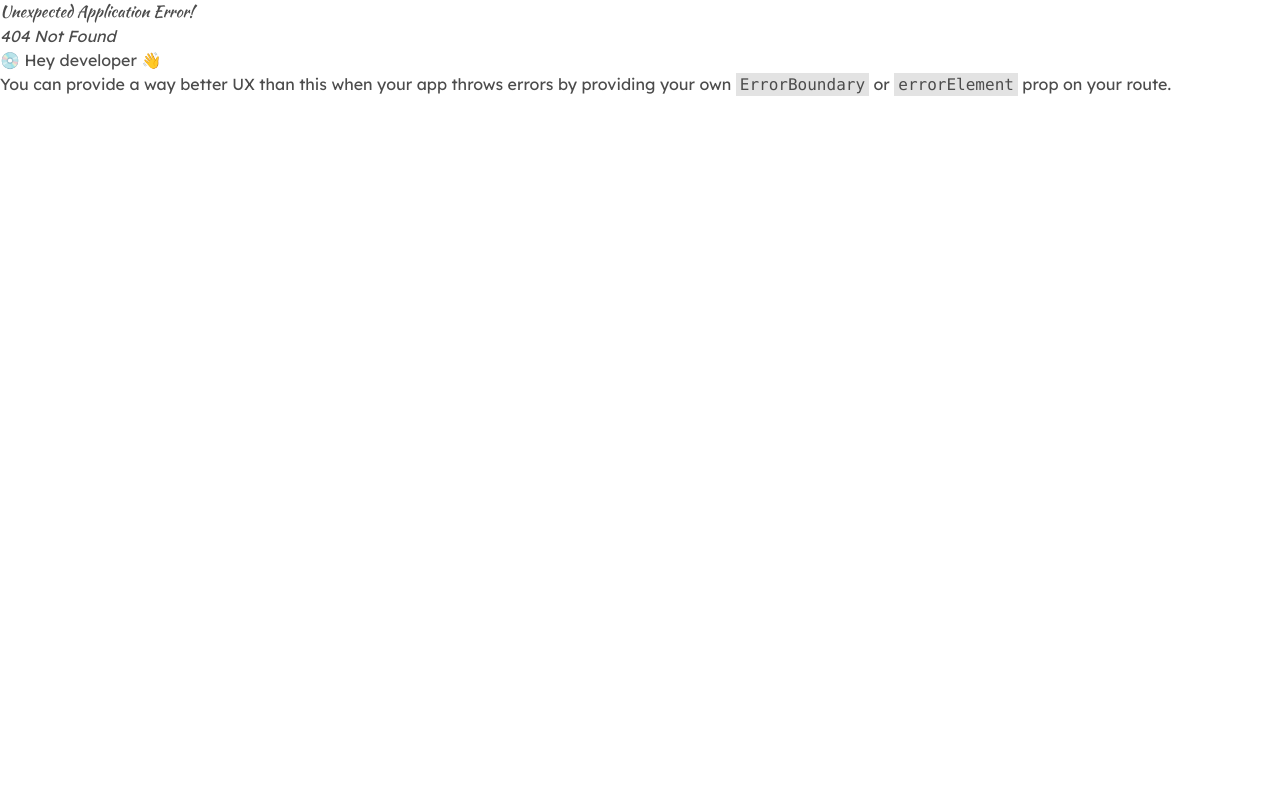
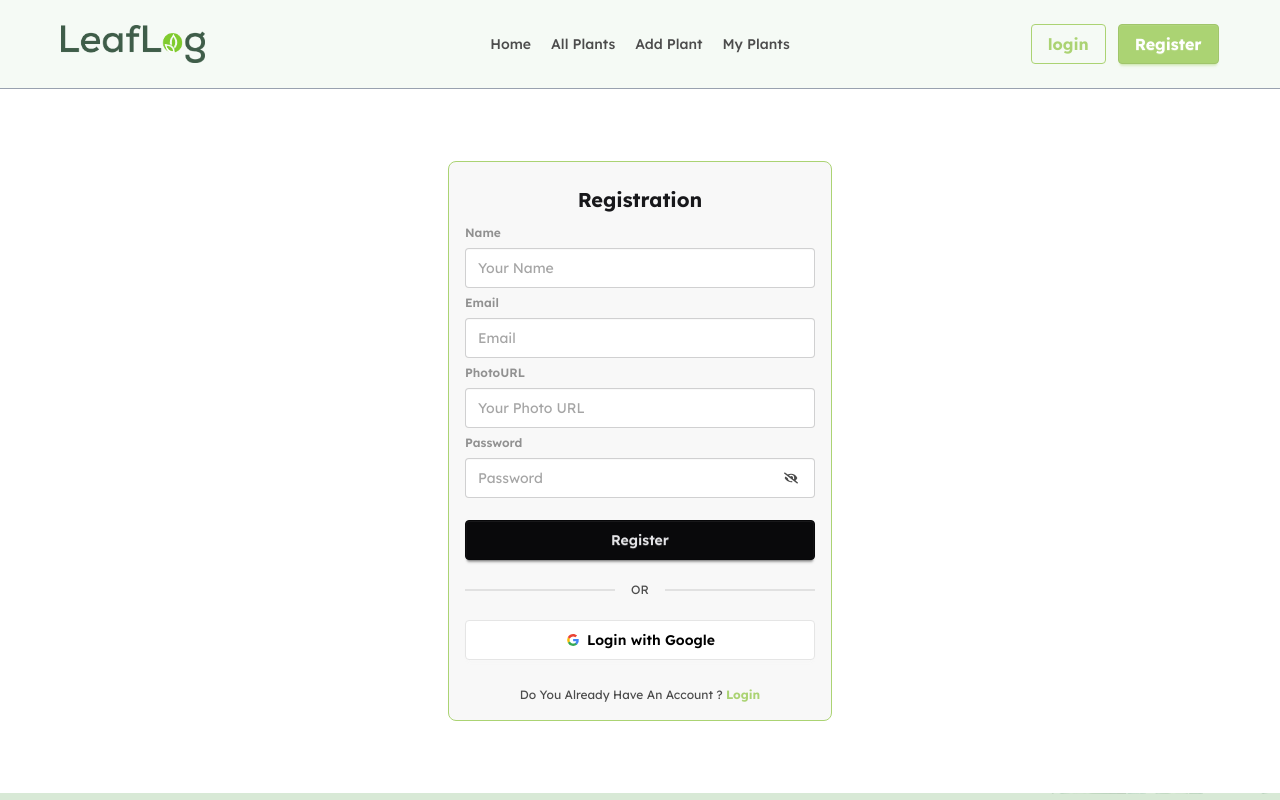
Before and after one commit to purnadebpaul64/leaflog-client, a React (Vite) app: page /auth/registration in a window 1280 px wide. Before the commit this address had no page. Shown: the top 800 px of the page. Built offline with nearby package versions, Linux system fonts and the light colour scheme.

Commit message:
error page added

```diff
--- /dev/null
+++ b/src/Components/AuthPageComponents/Login.jsx
@@ -0,0 +1,88 @@
+import React, { useState } from "react";
+import { FaEye, FaEyeSlash } from "react-icons/fa";
+import { Link } from "react-router";
+
+const Login = () => {
+  const [showPass, setShowPass] = useState(false);
+  return (
+    <div className="py-18 flex justify-center items-center">
+      <form className="fieldset bg-base-200 border-primary rounded-box w-sm border p-4">
+        <legend className="fieldset-legend justify-center text-xl font-bold">
+          Login
+        </legend>
+
+        <label className="label font-semibold">Email</label>
+        <input
+          type="email"
+          className="input w-full"
+          placeholder="Email"
+          name="email"
+          required
+        />
+
+        <label className="label font-semibold">Password</label>
+        <div className="relative">
+          <input
+            name="pass"
+            required
+            type={showPass ? "text" : "password"}
+            className="input w-full"
+            placeholder="Password"
+          />
+          <div
+            onClick={() => {
+              setShowPass(!showPass);
+            }}
+            className="absolute top-0 right-0 btn btn-ghost"
+          >
+            {showPass ? <FaEye /> : <FaEyeSlash />}
+          </div>
+        </div>
+        <div>
+          <a className="link link-hover">Forgot password?</a>
+        </div>
+
+        <button type="submit" className="btn btn-neutral mt-4">
+          Login
+        </button>
+        <div className="divider">OR</div>
+        <button className="btn bg-white text-black border-[#e5e5e5]">
+          <svg
+            aria-label="Google logo"
+            width="16"
+            height="16"
+            xmlns="http://www.w3.org/2000/svg"
+            viewBox="0 0 512 512"
+          >
+            <g>
+              <path d="m0 0H512V512H0" fill="#fff"></path>
+              <path
+                fill="#34a853"
+                d="M153 292c30 82 118 95 171 60h62v48A192 192 0 0190 341"
+              ></path>
+              <path
+                fill="#4285f4"
+                d="m386 400a140 175 0 0053-179H260v74h102q-7 37-38 57"
+              ></path>
+              <path
+                fill="#fbbc02"
+                d="m90 341a208 200 0 010-171l63 49q-12 37 0 73"
+              ></path>
+              <path
+                fill="#ea4335"
+                d="m153 219c22-69 116-109 179-50l55-54c-78-75-230-72-297 55"
+              ></path>
+            </g>
+          </svg>
+          Login with Google
+        </button>
+        <p className="text-center pt-5">
+          Dont’t Have An Account ?<span> </span>
+          <Link className="text-primary font-bold">Register</Link>
+        </p>
+      </form>
+    </div>
+  );
+};
+
+export default Login;
--- /dev/null
+++ b/src/Components/AuthPageComponents/Registration.jsx
@@ -0,0 +1,114 @@
+import React, { useState } from "react";
+import { FaEye, FaEyeSlash } from "react-icons/fa";
+import { Link } from "react-router";
+
+const Registration = () => {
+  const [showPass, setShowPass] = useState(false);
+  const [passError, setPassError] = useState([]);
+  return (
+    <div className="py-18 flex justify-center items-center">
+      <form className="fieldset bg-base-200 border-primary rounded-box w-sm border p-4">
+        <legend className="fieldset-legend justify-center text-xl font-bold">
+          Registration
+        </legend>
+
+        <label className="label font-semibold">Name</label>
+        <input
+          name="name"
+          type="text"
+          className="input w-full"
+          placeholder="Your Name"
+          required
+        />
+
+        <label className="label font-semibold">Email</label>
+        <input
+          name="email"
+          type="email"
+          className="input w-full"
+          placeholder="Email"
+          required
+        />
+
+        <label className="label font-semibold">PhotoURL</label>
+        <input
+          name="photo"
+          type="text"
+          className="input w-full"
+          placeholder="Your Photo URL"
+        />
+
+        <label className="label font-semibold">Password</label>
+        <div className="relative">
+          <input
+            name="password"
+            type={showPass ? "text" : "password"}
+            className="input w-full "
+            placeholder="Password"
+            required
+          />
+          <div
+            onClick={() => {
+              setShowPass(!showPass);
+            }}
+            className="absolute top-0 right-0 btn btn-ghost"
+          >
+            {showPass ? <FaEye /> : <FaEyeSlash />}
+          </div>
+        </div>
+
+        {/* Show password validation errors */}
+        {passError.length > 0 && (
+          <ul className="text-red-500 list-disc list-inside mt-2">
+            {passError.map((err, i) => (
+              <li key={i}>{err}</li>
+            ))}
+          </ul>
+        )}
+
+        <button type="submit" className="btn btn-neutral mt-4">
+          Register
+        </button>
+        <div className="divider">OR</div>
+        <button className="btn bg-white text-black border-[#e5e5e5]">
+          <svg
+            aria-label="Google logo"
+            width="16"
+            height="16"
+            xmlns="http://www.w3.org/2000/svg"
+            viewBox="0 0 512 512"
+          >
+            <g>
+              <path d="m0 0H512V512H0" fill="#fff"></path>
+              <path
+                fill="#34a853"
+                d="M153 292c30 82 118 95 171 60h62v48A192 192 0 0190 341"
+              ></path>
+              <path
+                fill="#4285f4"
+                d="m386 400a140 175 0 0053-179H260v74h102q-7 37-38 57"
+              ></path>
+              <path
+                fill="#fbbc02"
+                d="m90 341a208 200 0 010-171l63 49q-12 37 0 73"
+              ></path>
+              <path
+                fill="#ea4335"
+                d="m153 219c22-69 116-109 179-50l55-54c-78-75-230-72-297 55"
+              ></path>
+            </g>
+          </svg>
+          Login with Google
+        </button>
+        <p className="text-center pt-5">
+          Do You Already Have An Account ?<span> </span>
+          <Link className="text-primary font-bold" to={"/auth"}>
+            Login
+          </Link>
+        </p>
+      </form>
+    </div>
+  );
+};
+
+export default Registration;
--- a/src/Components/HomePageComponents/HeroSection.jsx
+++ b/src/Components/HomePageComponents/HeroSection.jsx
@@ -70,7 +70,7 @@ const HeroSection = () => {
                 <img
                   src={slide.image}
                   alt={`Slide ${index + 1}`}
-                  className="w-full max-w-72 object-cover rounded-xl "
+                  className="w-full max-w-42 md:max-w-72 object-cover rounded-xl "
                 />
               </div>
             </div>
--- /dev/null
+++ b/src/Layouts/AuthLayout.jsx
@@ -0,0 +1,19 @@
+import React from "react";
+
+import { Outlet } from "react-router";
+import NavBar from "../Components/NavBar";
+import Footer from "../Components/Footer";
+
+const AuthLayout = () => {
+  return (
+    <div>
+      <NavBar></NavBar>
+      <div className="w-11/12 mx-auto">
+        <Outlet></Outlet>
+      </div>
+      <Footer></Footer>
+    </div>
+  );
+};
+
+export default AuthLayout;
--- a/src/Pages/ErrorPage.jsx
+++ b/src/Pages/ErrorPage.jsx
@@ -1,9 +1,33 @@
 import React from "react";
+import NavBar from "../Components/NavBar";
+import Footer from "../Components/Footer";
+import bgimg from "../assets/error-bg.webp";
+import errorimg from "../assets/404img.png";
+import { Link } from "react-router";
 
 const ErrorPage = () => {
   return (
     <div>
-      <h1>error page</h1>
+      <NavBar></NavBar>
+      <div
+        className="bg-cover bg-center py-12"
+        style={{ backgroundImage: `url(${bgimg})` }}
+      >
+        <div className="w-11/12 mx-auto flex flex-col gap-8 justify-center items-center">
+          <div>
+            <img className="w-32" src={errorimg} alt="" />
+          </div>
+          <div>
+            <p className="text-2xl">
+              Error <span className="text-primary">404</span> | Page Not Found
+            </p>
+          </div>
+          <Link to={"/"} className="btn btn-primary text-gray-600">
+            Back To Home
+          </Link>
+        </div>
+      </div>
+      <Footer></Footer>
     </div>
   );
 };
```
Also changed, not shown: src/Routes/Router.jsx (+22 -0 lines), src/assets/404img.png (added), src/assets/error-bg.webp (added).
